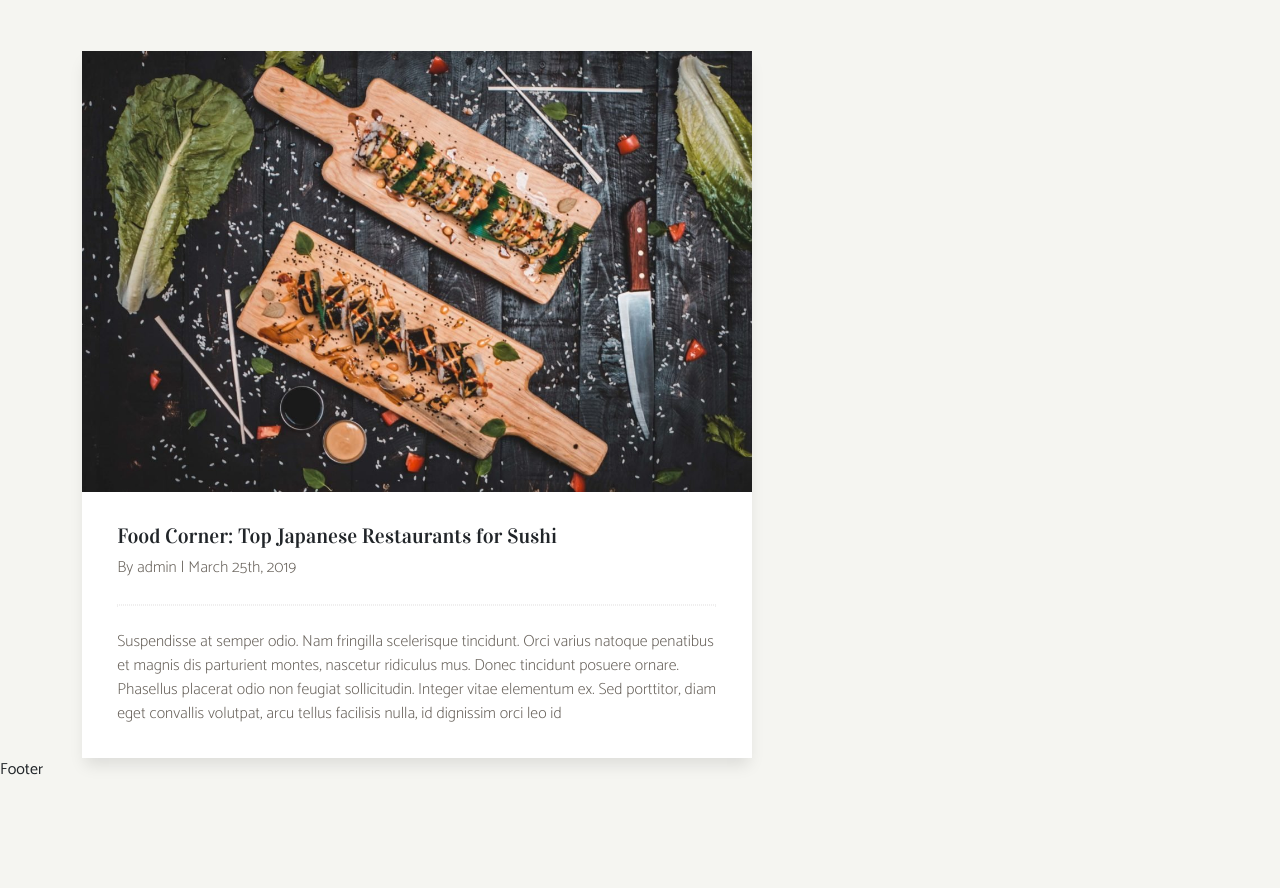
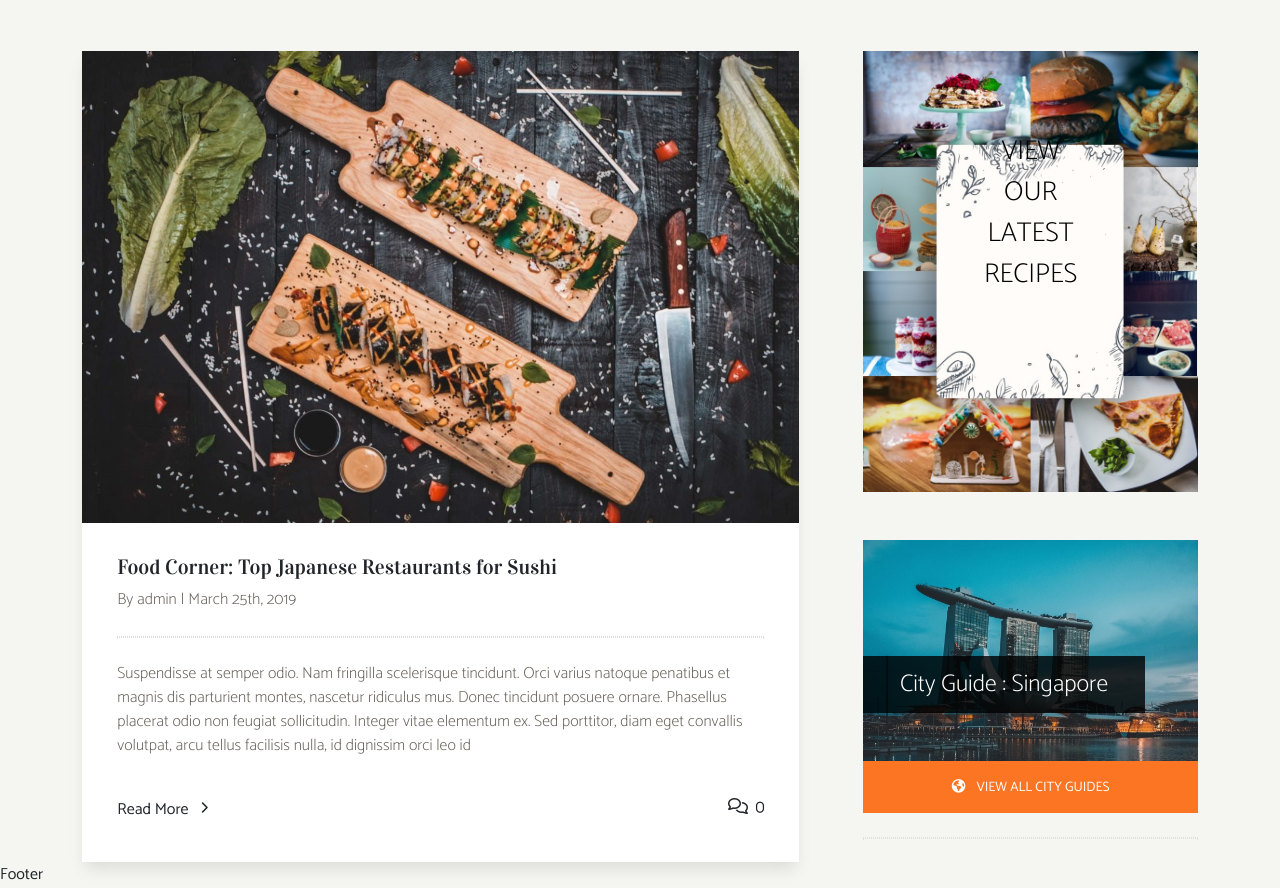
Before and after one commit to mohamed-jebali/proj-html-vuejs, a Vue app: page / in a window 1280 px wide. Shown: the part 2740-3628 px from the top of the page. Before the commit the page ends 3523 px from the top, so only its background shows below. Built offline with nearby package versions, Linux system fonts and the light colour scheme.

Commit message:
added cards to AppFarm

```diff
--- a/src/components/Main_Components/AppFarm.vue
+++ b/src/components/Main_Components/AppFarm.vue
@@ -14,6 +14,7 @@
                 <i class="ms-2 fa-solid fa-book-open"></i>
             </button>
         </div>
+        <div class="image-wrapper d-flex">
             <div class="card-dish-big p-0">
                     <div class="img-container">
                         <img src="../../assets/img/single-post-img3-1200x790.jpg"/>
@@ -30,6 +31,37 @@
                         <p class="dish-recipe">
                             Suspendisse at semper odio. Nam fringilla scelerisque tincidunt. Orci varius natoque penatibus et magnis dis parturient montes, nascetur ridiculus mus. Donec tincidunt posuere ornare. Phasellus placerat odio non feugiat sollicitudin. Integer vitae elementum ex. Sed porttitor, diam eget convallis volutpat, arcu tellus facilisis nulla, id dignissim orci leo id
                         </p>
+                        <div class="lower-text-card d-flex justify-content-between py-4">
+                            <span>
+                                Read More
+                                <i class="ms-2 fa-solid fa-chevron-right fa-xs"></i>
+                            </span>
+                            <i class="fa-regular fa-comments">
+                                <span class="number-comment">0</span>
+                            </i>
+                        </div>
+                    </div>
+            </div>
+            <div class="card-group">
+                <div class="latest-recipe">
+                    <img class="mb-5" src="../../assets/img/ad-bg.jpg" alt="ad-bg">
+                    <p class="recipe-text">
+                        VIEW OUR LATEST RECIPES
+                    </p>
+                </div>
+                <div class="card-container">
+                        <img src="../../assets/img/singapore-featured-image-1200x790.jpg" alt="ad-bg">
+                    <div class="text-center city-guide">
+                        <i class="fa-solid fa-earth-americas me-2"></i>
+                        <span>
+                            VIEW ALL CITY GUIDES
+                        </span>
+                        <span class="title-singapore">
+                            City Guide : Singapore
+                        </span>
+                    </div>
+                </div>
+                <div class="dotted-line my-4"></div>
             </div>
         </div>
     </div>
@@ -43,6 +75,13 @@ export default {
 @use '../../styles/partials/mixin' as *;
 @use '../../styles/partials/variables' as *;
 
+.card-group{
+    width: 30%;
+    height: 100%;
+    img{
+        width: 100%;
+    }
+}
 .left-side{
     width: 45%;
 }
@@ -66,9 +105,9 @@ button{
     .card-dish-big{
     background-color: white;
     box-shadow: 0px 10px 15px -3px rgba(0,0,0,0.1);
-    width: 60%;
+    width: calc(70% - 4rem );
     height: 100%;
-    margin-right: 1rem;
+    margin-right: 4rem;
     h4{
         font-size: 1.3rem;
         margin-top: 1rem;
@@ -92,10 +131,6 @@ button{
         border: none;
         margin-bottom: 1rem;
     }
-    .dotted-line{
-        width: 100%;
-        border: 1px dotted $dottedColor;
-    }
     .description{
         font-weight: 200;
     }
@@ -107,4 +142,51 @@ button{
     padding: 1rem 2.2rem;
 }
 }
+.dotted-line{
+        width: 100%;
+        border: 1px dotted #e0dede;
+    }
+
+    .lower-text{
+
+        span{
+
+            font-weight: 200;
+        }
+    }
+    .number-comment{
+        font-size: 0.8rem;
+        margin-left: 0.5rem;
+    }
+    .city-guide{
+        background-color: $orange;
+        color: white;
+        padding: 1rem;
+        font-size: 0.85rem;
+        position: relative;
+    }
+    .title-singapore{
+        font-weight: 200;
+        background-color: rgba(0,0,0,0.8);
+        padding: 0.65rem 2.3rem;
+        font-size: 1.5rem;
+        position: absolute;
+        left: 0;
+        bottom:100px
+    }
+
+    .latest-recipe{
+        position: relative;
+    }
+        .recipe-text{
+            text-align: center;
+            position: absolute;
+            left: 50%;
+            bottom: 30%;
+            transform: translate(-50% , - 50% );
+            padding: 0 2rem;
+            font-size: 1.7rem;
+            color: black;
+            font-weight: 200;
+        }
 </style>
```
Lines whose indentation alone changed are shown as unchanged.
